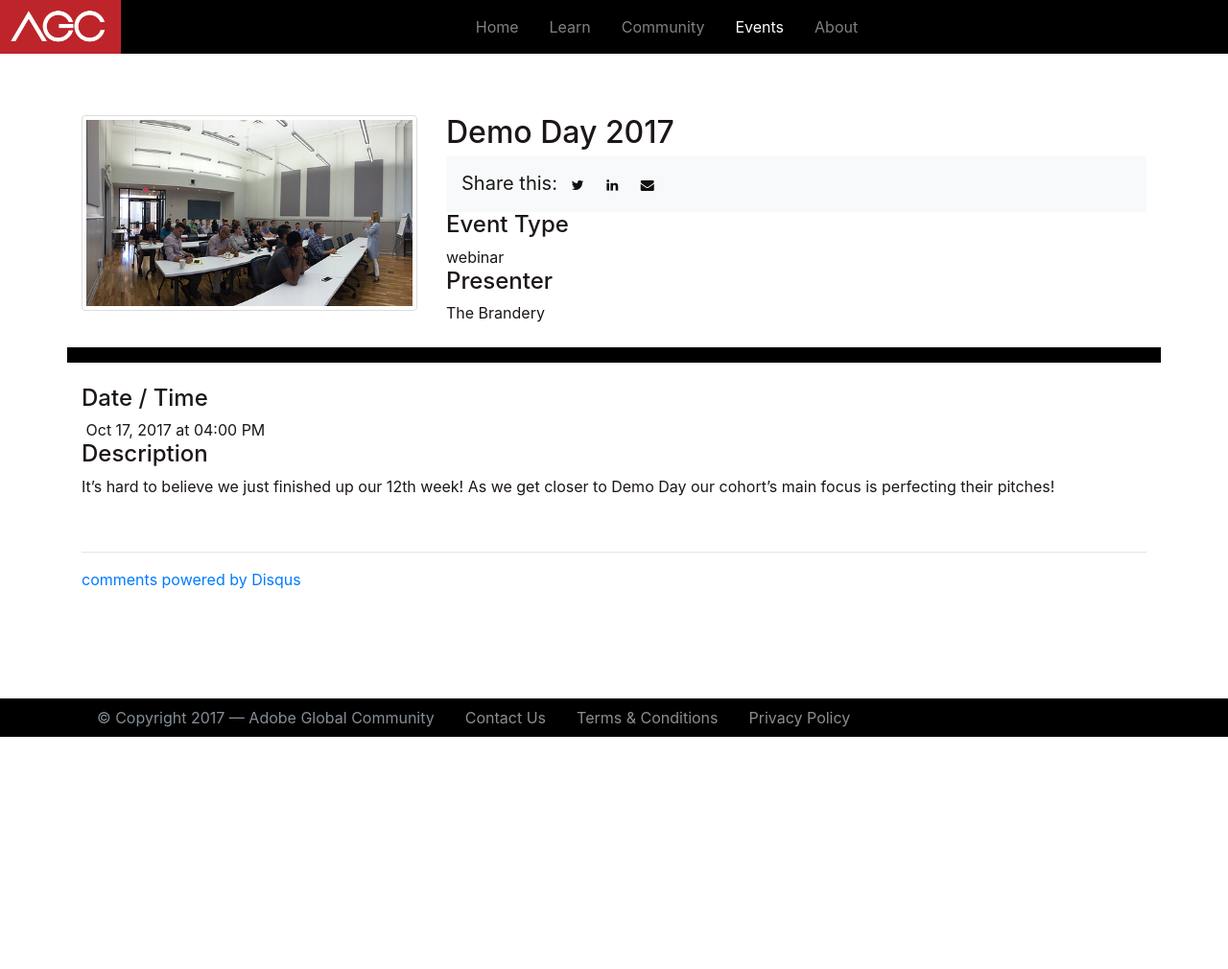
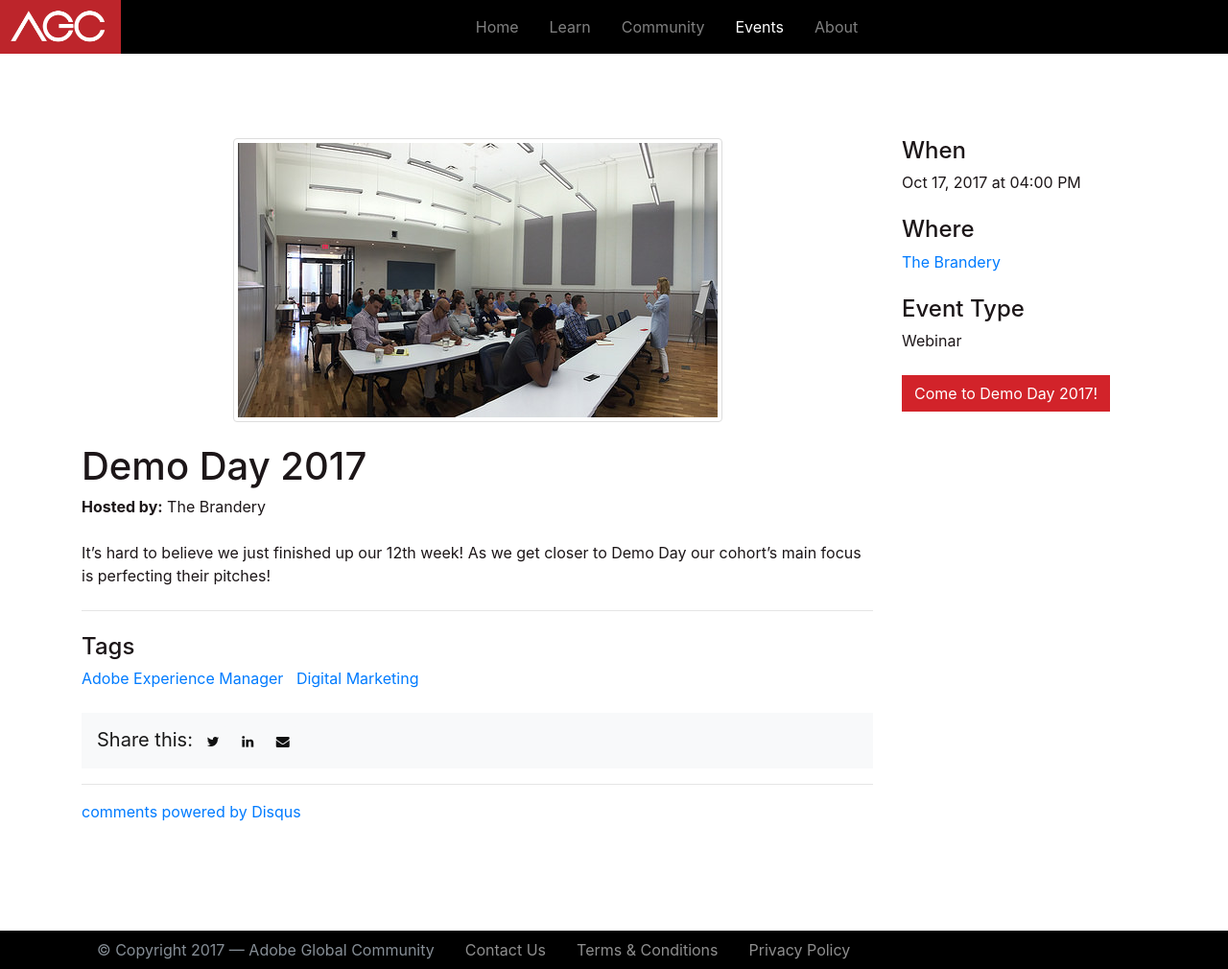
Before and after one commit to AdobeGlobalCommunity/adobecommunity.org-site, a Jekyll site: the page built from _events/demo-day-2.html, in a window 1280 px wide and 1010 px high. Shown: the whole window at 96% size. Built offline with Jekyll 4.4.1, drawn with Linux system fonts in a browser that asks for light colours; nearby versions of some CDN libraries; comment, search, counter and statistics services are not loaded.

Commit message:
Updating events and adding kb layout

```diff
--- a/_events/demo-day-2.html
+++ b/_events/demo-day-2.html
@@ -10,6 +10,7 @@
 type: webinar
 location_name: The Brandery
 location_link: 'https://www.google.com/maps/dir/''/the+brandery/data=!4m5!4m4!1m0!1m2!1m1!1s0x8841b3fdb64b3c47:0x61ed324f4507b1f6?sa=X&ved=0ahUKEwitzJ32gdHWAhVQxGMKHT_ND6wQ9RcIgwEwDg'
+tags: [Adobe Experience Manager, Digital Marketing]
 ---
 
 <p>
--- a/_layouts/article.html
+++ b/_layouts/article.html
@@ -6,7 +6,7 @@
     <header>
         <div class="row">
             <div class="col-3">
-                    <img class="img-fluid" src="{{page.thumbnail}}" alt="{{page.title}}" />
+                <img class="img-fluid" src="{{page.image}}" alt="{{page.title}}" />
             </div>
             <div class="col-9">
                 <h1 class="mt-0" property="headline">{{ page.title }}</h1>
--- a/_layouts/event.html
+++ b/_layouts/event.html
@@ -3,33 +3,52 @@
 ---
 
 <div class="row">
-    <div class="col-12">
-        <div class="row">
-            <div class="col-sm-4">
-                <div class="well">
-                    <img class="img-responsive img-thumbnail center-block" src="{{page.image}}" alt="{{page.title}}" />
-                </div>
+    <div class="col-sm-9">
+        {% if page.image %}
+            <img class="img-fluid img-thumbnail my-4 mx-auto d-block" src="{{page.image}}" alt="{{page.title}}" />
+        {% endif %}
+        <h1>{{page.title}}</h1>
+        {% if page.presenter %}
+            <strong>Hosted by:</strong> {{page.presenter}}
+        {% endif %}
+        <div class="event--content my-4">
+            {{content}}
+        </div>
+        {% if page.tags %}
+            <div class="event--tags my-4">
+                {% include tags.html %}
             </div>
-            <div class="col-sm-8">
-                <h2>{{page.title}}</h2>
-                {%include share.html %}
-                <h4>Event Type</h4>
-                {{page.type}}
-                <h4>Presenter</h4>
-                {{page.presenter}}
-            </div>
-        </div>
-        <div class="row separator background--dark my-4"></div>
-        <div class="row">
-            <div class="col-12">
-                <h4>Date / Time</h4>
-                <span class="fa fa-time"></span>
-                {{ page.date | date: site.time_format }}
-                <h4>Description</h4>
-                {{content}}
-            </div>
-        </div>
-        <br/>
+        {% endif %}
+        {%include share.html %}
         {% include comments.html %}
     </div>
+    <div class="col-sm-3">
+        <div class="event--time my-4">
+            <h4>When</h4>
+            {{ page.date | date: site.time_format }}
+        </div>
+        <div class="event--location my-4">
+            <h4>Where</h4>
+            {% if page.location_link %}
+                <a href="{{page.location_link}}" rel="nofollow noopen" target="_blank">
+                    {{ page.location_name }}
+                </a>
+            {% else %}
+                {{ page.location_name }}
+            {% endif %}
+        </div>
+        <div class="event--location my-4">
+            <h4>Event Type</h4>
+            {{page.type | capitalize}}
+        </div>
+        <div class="event--cta my-4">
+            <a href="{{page.link}}" rel="nofollow noopen" target="_blank" class="btn btn-primary">
+                {% if page.cta %}
+                    {{page.cta}}
+                {% else %}
+                    More Info
+                {% endif %}
+            </a>
+        </div>
+    </div>
 </div>
```
Also changed, not shown: _layouts/home.html (+5 -5 lines), _layouts/knowledgebase.html (added, +18 -0 lines), templates/event-feature.hbs (added, +20 -0 lines).
